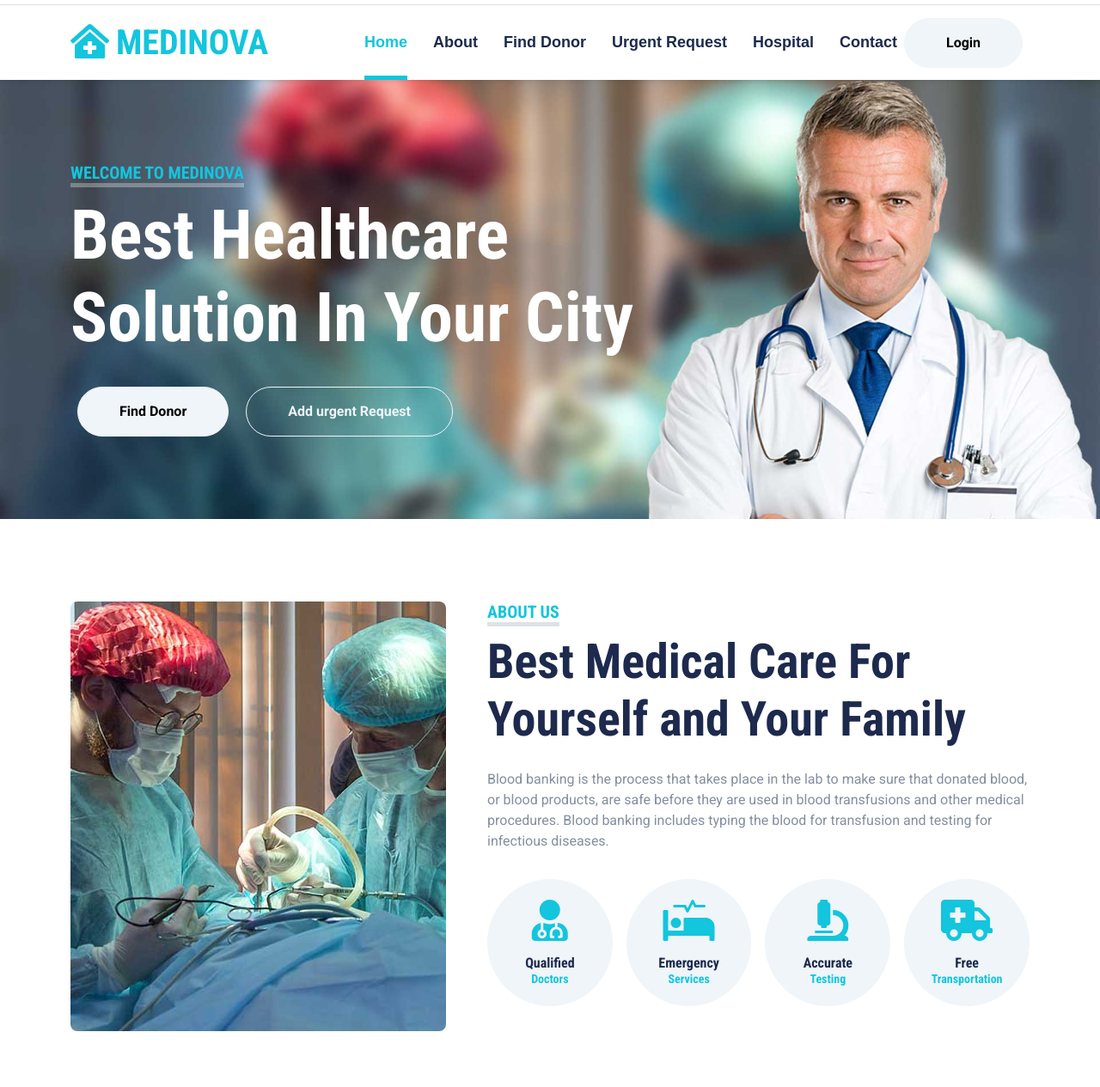
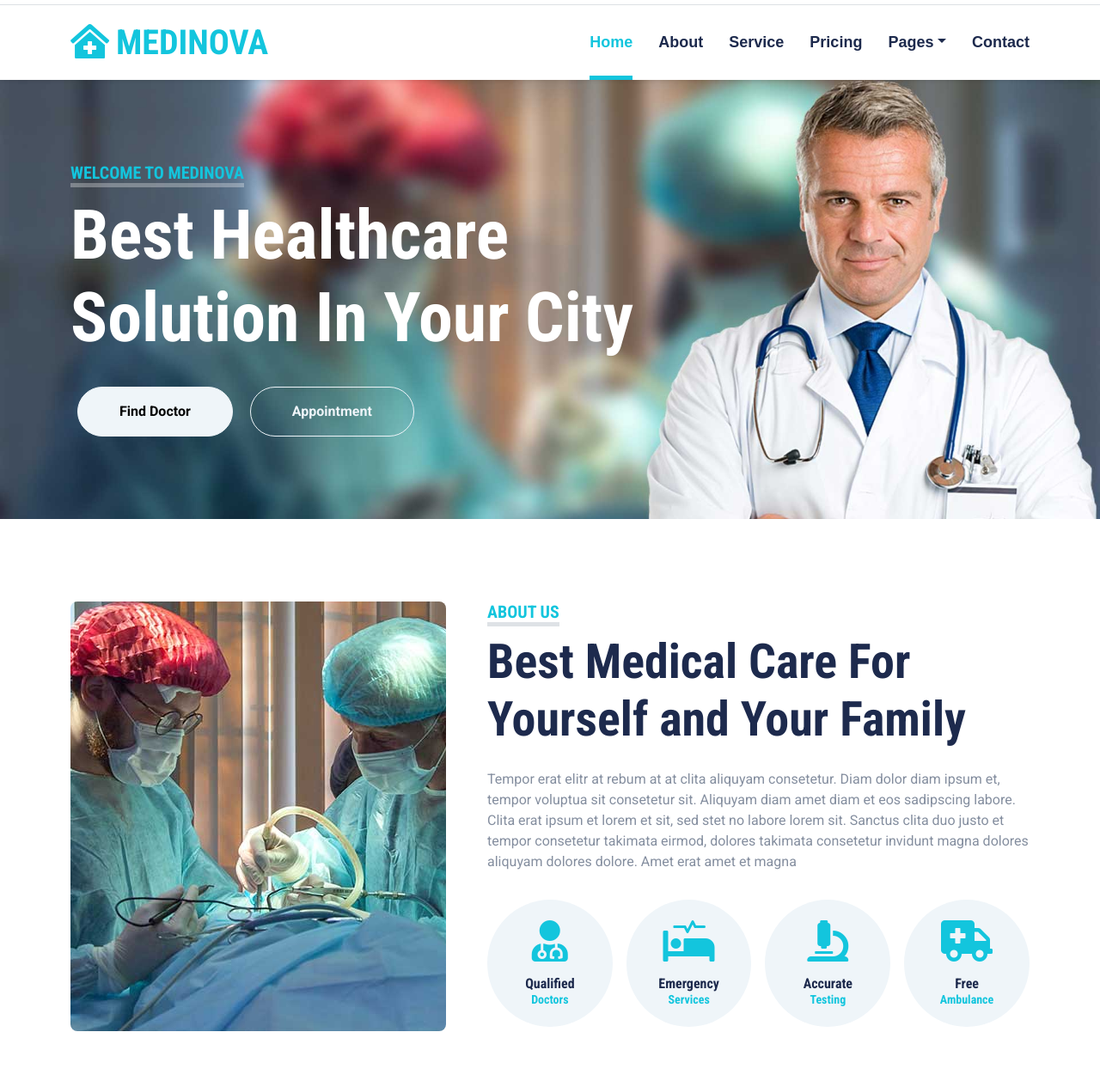
Before and after one commit to Saad4123/blood_bank, a plain HTML site: page index.html in a window 1280 px wide. Shown: the part 35-1300 px from the top of the page at 86% size. Drawn offline with nearby package versions, Linux system fonts and the light colour scheme.

Commit message:
Add files via upload

```diff
--- a/index.html
+++ b/index.html
@@ -81,22 +81,20 @@
                     <div class="navbar-nav ms-auto py-0">
                         <a href="index.html" class="nav-item nav-link active">Home</a>
                         <a href="about.html" class="nav-item nav-link">About</a>
-                    <a href="search.html" class="nav-item nav-link">Find Donor</a>
-                    <a href="appointment.html" class="nav-item nav-link">Urgent Request</a>
-                    <a href="hospital.html" class="nav-item nav-link">Hospital</a>
-                    <!-- <div class="nav-item dropdown">
-                        <a href="#" class="nav-link dropdown-toggle active" data-bs-toggle="dropdown">Pages</a>
+                        <a href="service.html" class="nav-item nav-link">Service</a>
+                        <a href="price.html" class="nav-item nav-link">Pricing</a>
+                        <div class="nav-item dropdown">
+                            <a href="#" class="nav-link dropdown-toggle" data-bs-toggle="dropdown">Pages</a>
                             <div class="dropdown-menu m-0">
                                 <a href="blog.html" class="dropdown-item">Blog Grid</a>
                                 <a href="detail.html" class="dropdown-item">Blog Detail</a>
                                 <a href="team.html" class="dropdown-item">The Team</a>
                                 <a href="testimonial.html" class="dropdown-item">Testimonial</a>
                                 <a href="appointment.html" class="dropdown-item">Appointment</a>
-                            <a href="search.html" class="dropdown-item active">Search</a>
+                                <a href="search.html" class="dropdown-item">Search</a>
                             </div>
-                    </div> -->
+                        </div>
                         <a href="contact.html" class="nav-item nav-link">Contact</a>
-                    <a href="login.html" class="btn btn-light rounded-pill py-md-3 px-md-5 mx-2" style="height: 50%; margin-top: 15px; color: black;">Login</a>
                     </div>
                 </div>
             </nav>
@@ -113,8 +111,8 @@
                     <h5 class="d-inline-block text-primary text-uppercase border-bottom border-5" style="border-color: rgba(256, 256, 256, .3) !important;">Welcome To Medinova</h5>
                     <h1 class="display-1 text-white mb-md-4">Best Healthcare Solution In Your City</h1>
                     <div class="pt-2">
-                        <a href="search.html" class="btn btn-light rounded-pill py-md-3 px-md-5 mx-2">Find Donor</a>
-                        <a href="appointment.html" class="btn btn-outline-light rounded-pill py-md-3 px-md-5 mx-2">Add urgent Request</a>
+                        <a href="" class="btn btn-light rounded-pill py-md-3 px-md-5 mx-2">Find Doctor</a>
+                        <a href="" class="btn btn-outline-light rounded-pill py-md-3 px-md-5 mx-2">Appointment</a>
                     </div>
                 </div>
             </div>
@@ -124,7 +122,7 @@
 
 
     <!-- About Start -->
-    <div class="container-fluid py-5" id="about">
+    <div class="container-fluid py-5">
         <div class="container">
             <div class="row gx-5">
                 <div class="col-lg-5 mb-5 mb-lg-0" style="min-height: 500px;">
@@ -137,7 +135,7 @@
                         <h5 class="d-inline-block text-primary text-uppercase border-bottom border-5">About Us</h5>
                         <h1 class="display-4">Best Medical Care For Yourself and Your Family</h1>
                     </div>
-                    <p>Blood banking is the process that takes place in the lab to make sure that donated blood, or blood products, are safe before they are used in blood transfusions and other medical procedures. Blood banking includes typing the blood for transfusion and testing for infectious diseases.</p>
+                    <p>Tempor erat elitr at rebum at at clita aliquyam consetetur. Diam dolor diam ipsum et, tempor voluptua sit consetetur sit. Aliquyam diam amet diam et eos sadipscing labore. Clita erat ipsum et lorem et sit, sed stet no labore lorem sit. Sanctus clita duo justo et tempor consetetur takimata eirmod, dolores takimata consetetur invidunt magna dolores aliquyam dolores dolore. Amet erat amet et magna</p>
                     <div class="row g-3 pt-3">
                         <div class="col-sm-3 col-6">
                             <div class="bg-light text-center rounded-circle py-4">
@@ -160,7 +158,7 @@
                         <div class="col-sm-3 col-6">
                             <div class="bg-light text-center rounded-circle py-4">
                                 <i class="fa fa-3x fa-ambulance text-primary mb-3"></i>
-                                <h6 class="mb-0">Free<small class="d-block text-primary">Transportation</small></h6>
+                                <h6 class="mb-0">Free<small class="d-block text-primary">Ambulance</small></h6>
                             </div>
                         </div>
                     </div>
```
Lines whose indentation alone changed are shown as unchanged.
